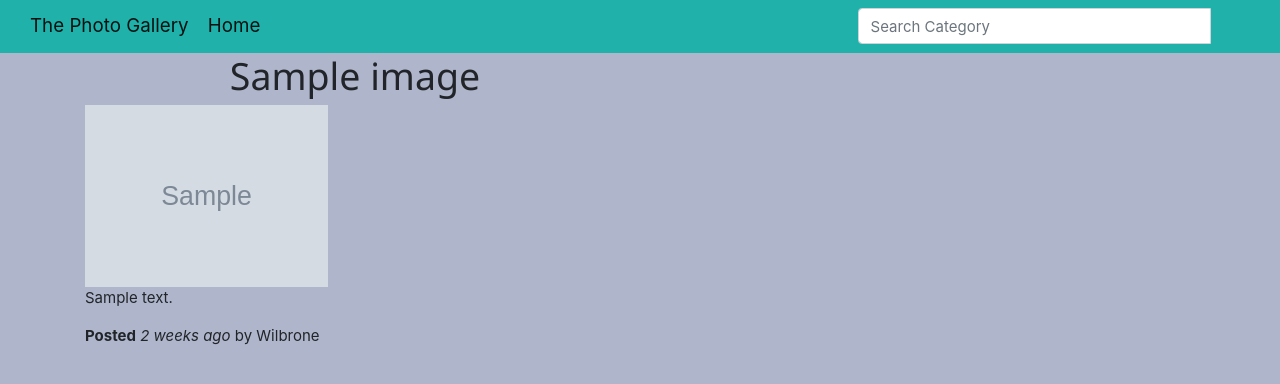
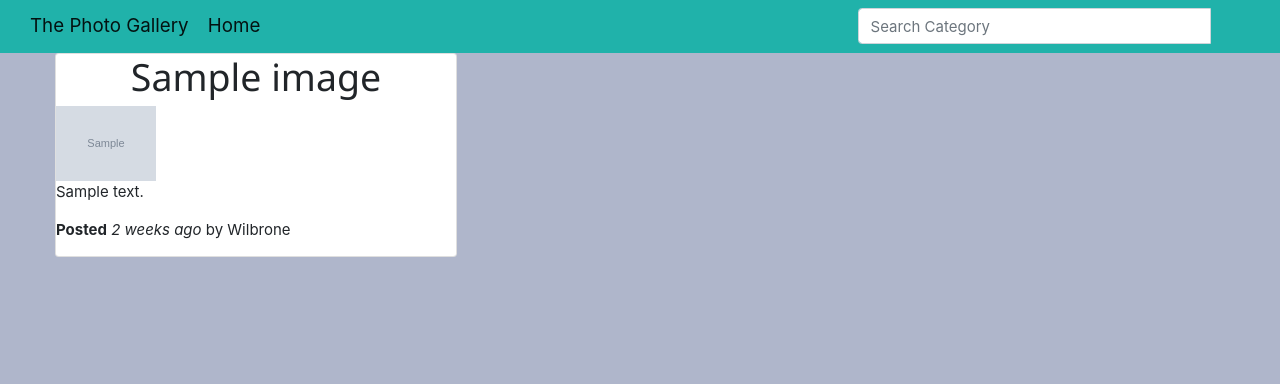
Before and after one commit to wilbrone/gallery, a Django app: page /image/1 in a window 1280 px wide. Shown: the top 384 px of the page. Run offline with Django 3.2, Linux system fonts and the light colour scheme; tables that the repository leaves empty hold one stand-in row (values such as "Sample post"); grey boxes marked "Sample" are stand-in pictures; some libraries are stand-ins or nearby versions.

```diff
--- a/photos/templates/all-pics/img.html
+++ b/photos/templates/all-pics/img.html
@@ -6,9 +6,9 @@
   <div class="container">
 
     <div class="row">
-      <div class="col-6">
+      <div class="card row">
         <h1 class="">{{gallery.title}}</h1>
-        <img src="{{gallery.image.url}}"  class="img-responsive" alt="" width="45%">
+        <img src="{{gallery.image.url}}"  class="img-responsive" alt="" width="25%">
         <p>{{gallery.description}}</p>
         <p><strong>Posted</strong> <em>{{gallery.post_date|timesince}} ago</em> by Wilbrone</p>
       </div>
```
